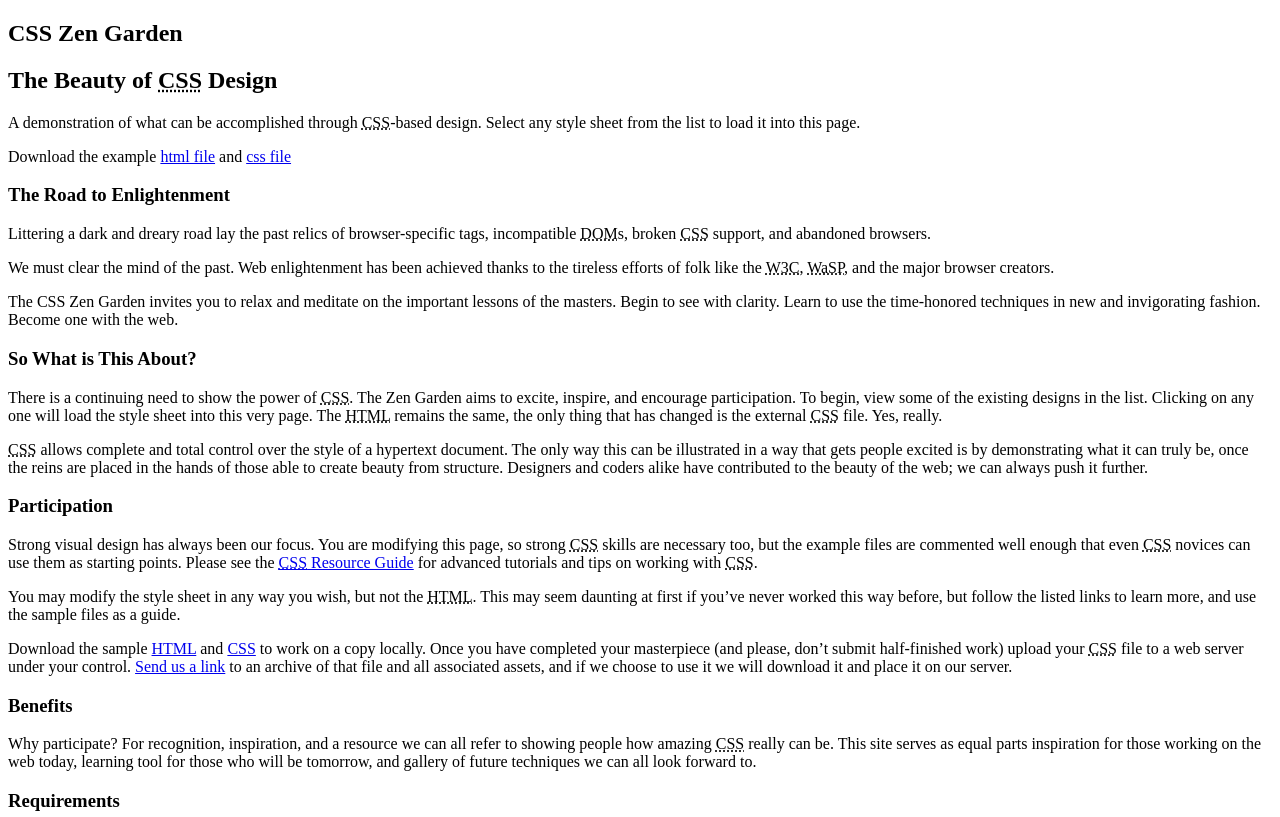
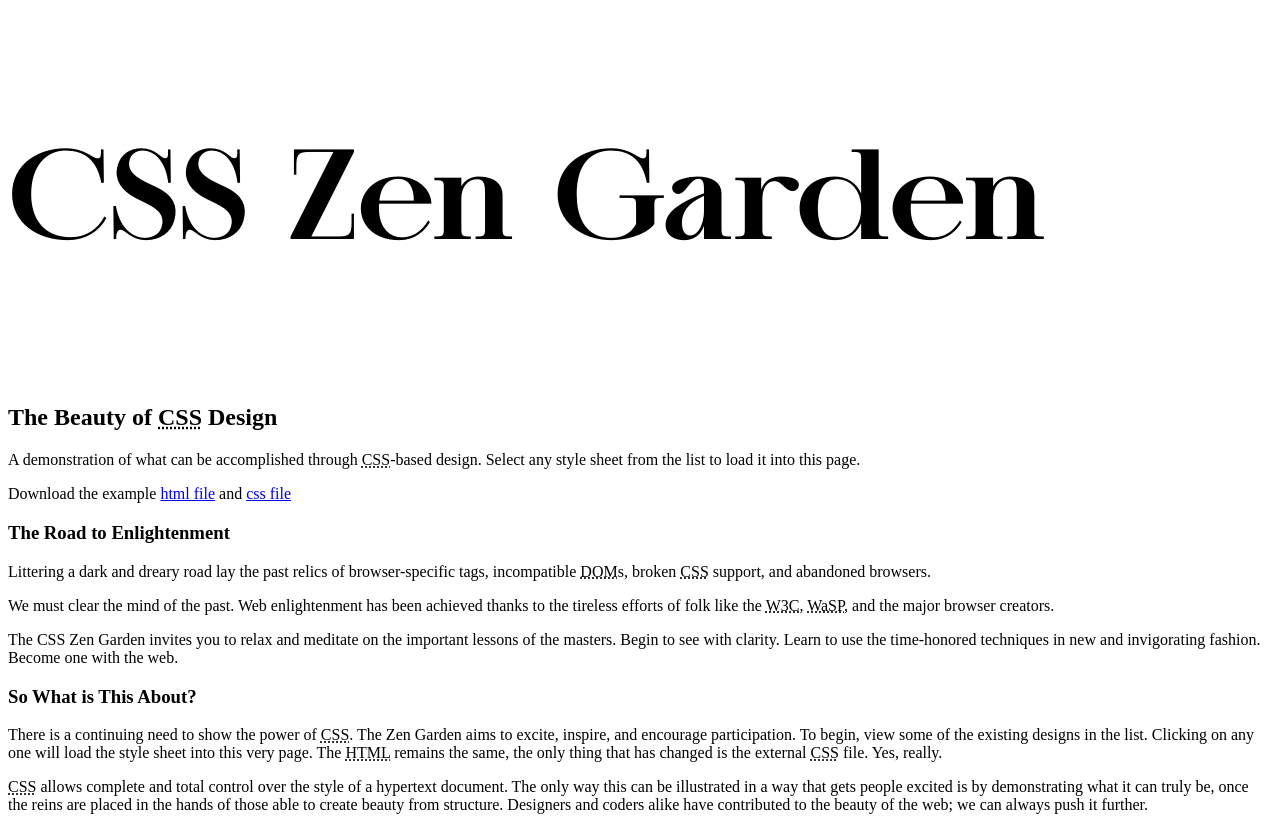
Before and after one commit to imaginebeingme/CSSZenGarden, a plain HTML site: page index.html in a window 1280 px wide. Shown: the top 817 px of the page. Drawn offline with Linux system fonts and the light colour scheme.

Commit message:
Fix font style typo

```diff
--- a/styles/style.css
+++ b/styles/style.css
@@ -1,5 +1,5 @@
 @import url(fonts.css);
 
 h1 {
-    font: 600 8rem/1.5 'nt-epika' serif;
+    font: 600 8rem/1.5 'nt-epika', serif;
 }
```
